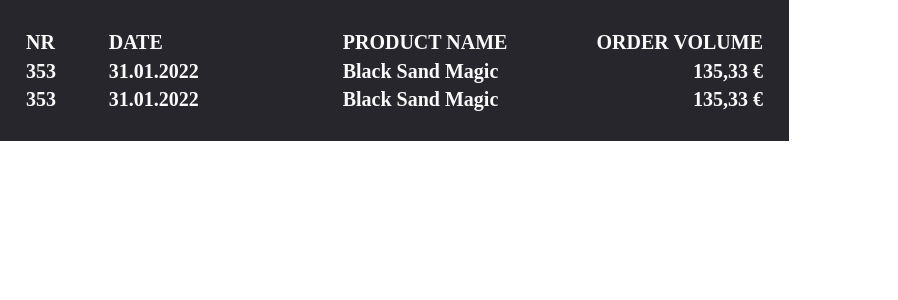
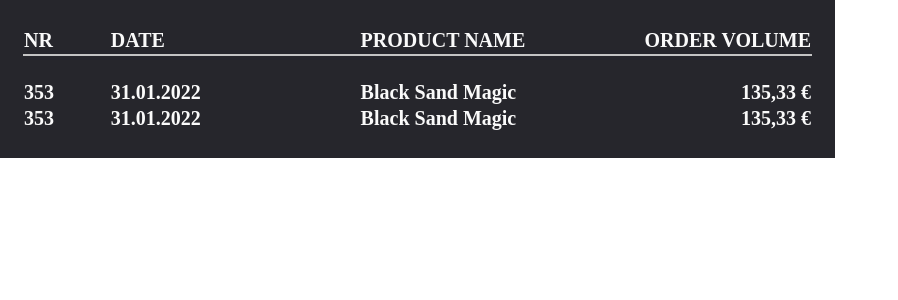
Before and after one commit to takahiromitsui/coding-challenge-frontend-react, a React (Create React App) app: page / in a window 1280 px wide. Shown: the top 300 px of the page, without its empty margins (0-898 px from the left). Built offline with nearby package versions, Linux system fonts and the light colour scheme.

Commit message:
Add a border and Container and Margin to Table

```diff
--- a/src/components/Table.styles.tsx
+++ b/src/components/Table.styles.tsx
@@ -1,7 +1,12 @@
 import styled from 'styled-components';
 
+export const TContainer = styled.div`
+    padding: 27px 23px;
+    background: #26262c;
+    width: 789px;
+`;
+
 export const TFrame = styled.table`
-    padding: 27px 23px;
     background: #26262c;
     font-size: 20px;
     font-style: normal;
@@ -9,6 +14,7 @@ export const TFrame = styled.table`
     text-align: left;
     color: #fafafa;
     width: 789px;
+    border-collapse: collapse;
 `;
 
 export const THead = styled.thead`
@@ -16,9 +22,15 @@ export const THead = styled.thead`
     font-weight: 400;
     line-height: 25px;
     position: relative;
+    border-bottom: solid 2px #c4c4c4;
+`;
+
+export const TMargin = styled.div`
+    height: 23px;
 `;
 
 export const TBody = styled.tbody`
+    margin-top: 23px;
     font-family: Montserrat;
     font-size: 20px;
     font-weight: 500;
--- a/src/components/Table.tsx
+++ b/src/components/Table.tsx
@@ -1,9 +1,16 @@
 import React from 'react';
 import {
-  TFrame, THead, TBody, TH, TR,
+  TFrame,
+  THead,
+  TBody,
+  TH,
+  TR,
+  TContainer,
+  TMargin,
 } from './Table.styles';
 
 const Table: React.FC = () => (
+  <TContainer>
     <TFrame>
       <THead>
         <TH>NR</TH>
@@ -11,6 +18,7 @@ const Table: React.FC = () => (
         <TH>PRODUCT NAME</TH>
         <TH>ORDER VOLUME</TH>
       </THead>
+      <TMargin />
       <TBody>
         <TR>
           <TH>353</TH>
@@ -26,6 +34,7 @@ const Table: React.FC = () => (
         </TR>
       </TBody>
     </TFrame>
+  </TContainer>
 );
 
 export default Table;
```
Lines whose indentation alone changed are shown as unchanged.
